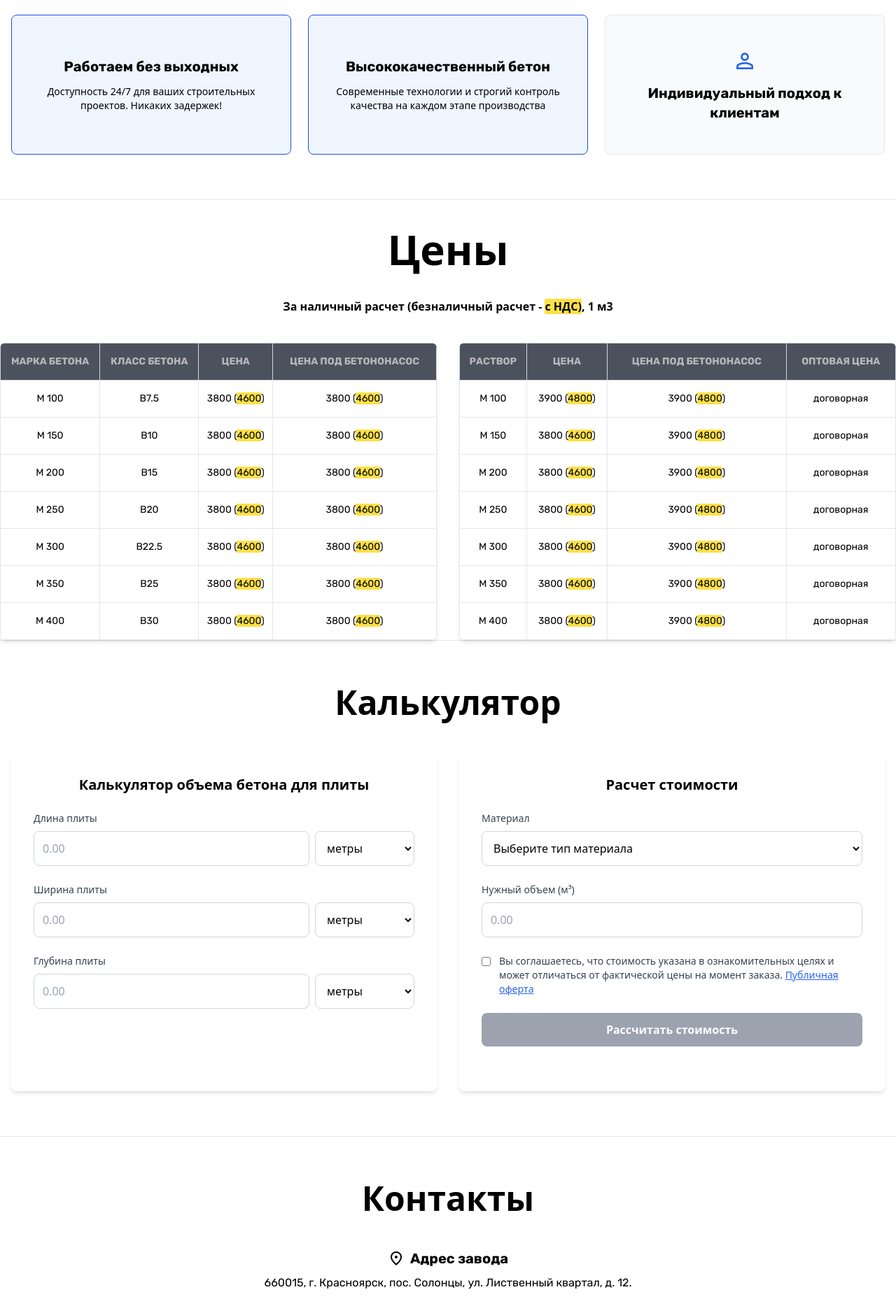
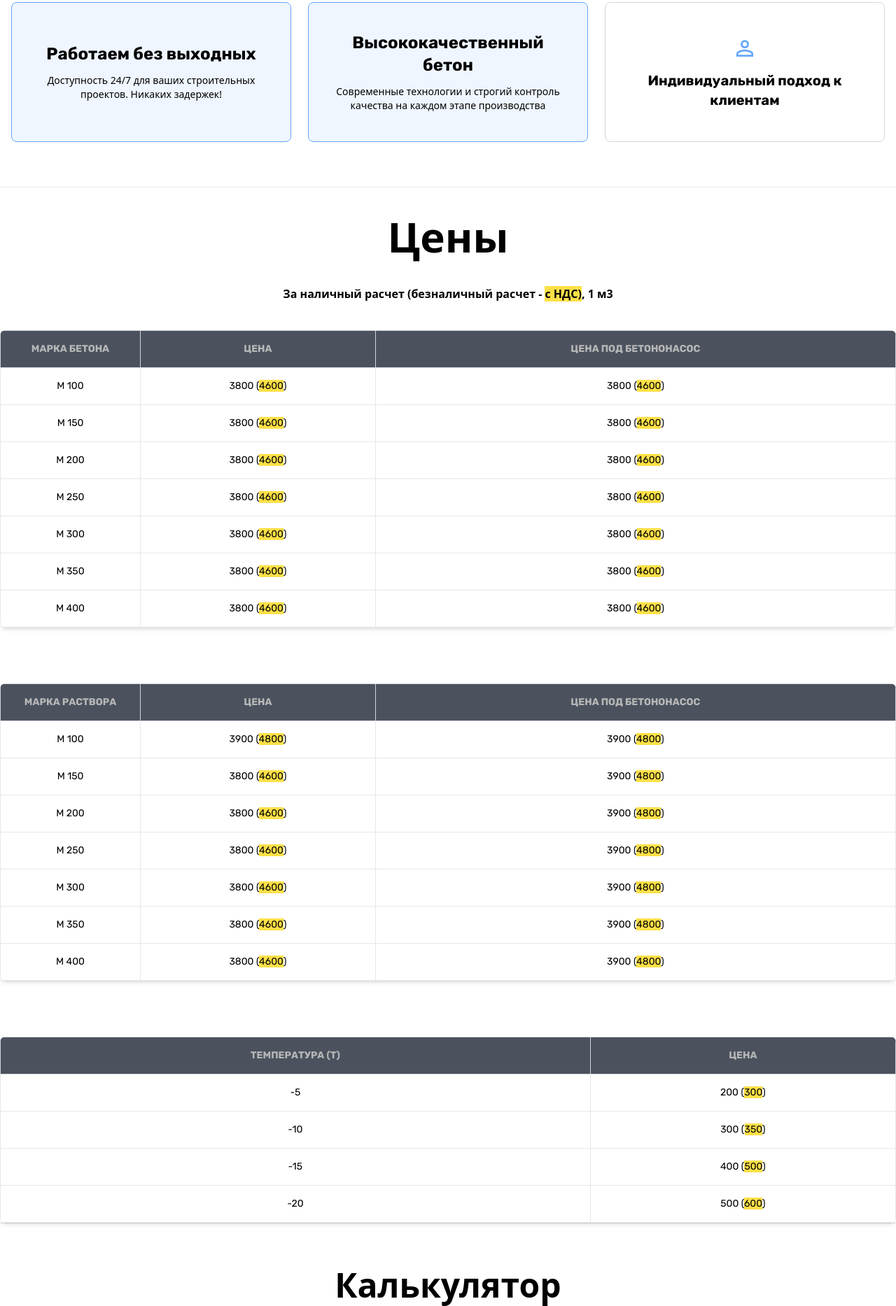
Before and after one commit to HohlovBogdan/beton, a plain HTML site: page index.html in a window 1280 px wide. Shown: the part 680-2547 px from the top of the page at 70% size. Drawn offline with nearby package versions, Linux system fonts and the light colour scheme.

Commit message:
updated html

```diff
--- a/css/style.css
+++ b/css/style.css
@@ -111,3 +111,6 @@
 a:hover {
   transition: all 0.5s ease-in-out;
 }
+.first-column-width{
+  width: 200px;
+}
--- a/index.html
+++ b/index.html
@@ -116,12 +116,13 @@
                 <div class="flex flex-col lg:flex-row items-center gap-8 lg:gap-12">
                     <!-- Текстовый блок -->
                     <div class="w-full lg:w-1/2">
-                        <h1 class="text-4xl md:text-5xl lg:text-6xl font-black text-black mb-8 leading-tight">
-                            Бетонный завод <p class="mt-5 lg:text-end">"Элкон-Бетон"</p>
+                        <h1
+                            class="text-4xl md:text-6xl lg:text-6xl font-black text-black mb-8 leading-tight sm:text-center text-gray-600">
+                            Бетонный завод <p class="mt-5 lg:text-end text-blue-400">"Элкон-Бетон"</p>
                         </h1>
 
                         <div class="bg-blue-50 p-1 md:p-8 rounded-lg font-rubik ">
-                            <p class="text-xl">
+                            <p class="sm:text-xl lg:text-base">
                                 Предприятие, которое снабжает строительные площадки Красноярска бетоном с <b>2012</b>
                                 года.
                                 Бетон с доставкой для фундамента, для стяжки пола, для перекрытия и изготовления любых
@@ -133,7 +134,7 @@
                     <!-- Изображение -->
                     <div class="w-full lg:w-1/2 flex justify-center">
                         <img src="img/image 2.png" alt="Concrete plant equipment"
-                            class="w-full h-auto object-cover rounded-lg">
+                            class="w-full h-auto object-cover rounded-lg sm:hidden lg:flex">
                     </div>
                 </div>
             </div>
@@ -153,16 +154,16 @@
                 <div class="flip-card">
                     <div class="flip-card-inner">
                         <!-- Передняя сторона -->
-                        <div class="flip-card-front bg-gray-50 p-6 rounded-lg border border-gray-200">
+                        <div class="flip-card-front bg-white p-6 rounded-lg border border-gray-300">
                             <div class="text-center">
-                                <span class="material-symbols-outlined text-4xl text-blue-600 mb-3">timelapse</span>
+                                <span class="material-symbols-outlined text-4xl text-blue-400 mb-3">timelapse</span>
                                 <h3 class="text-xl font-rubik font-bold text-black">Работаем без выходных</h3>
                             </div>
                         </div>
                         <!-- Задняя сторона -->
-                        <div class="flip-card-back bg-blue-50 text-dark p-6 rounded-lg border border-blue-700">
+                        <div class="flip-card-back bg-blue-50 text-dark p-6 rounded-lg border border-blue-400">
                             <div class="text-center text-black">
-                                <h3 class="text-xl font-rubik font-bold mb-3">Работаем без выходных</h3>
+                                <h3 class="text-2xl font-rubik font-bold mb-3">Работаем без выходных</h3>
                                 <p class="text-sm">Доступность 24/7 для ваших строительных проектов. Никаких задержек!
                                 </p>
                             </div>
@@ -174,17 +175,17 @@
                 <div class="flip-card">
                     <div class="flip-card-inner">
                         <!-- Передняя сторона -->
-                        <div class="flip-card-front bg-gray-50 p-6 rounded-lg border border-gray-200">
+                        <div class="flip-card-front bg-white p-6 rounded-lg border border-gray-300">
                             <div class="text-center">
-                                <span class="material-symbols-outlined text-4xl text-blue-600 mb-3">recommend</span>
+                                <span class="material-symbols-outlined text-4xl text-blue-400 mb-3">recommend</span>
                                 <h3 class="text-xl font-rubik font-bold text-black">Производим высококачественный бетон
                                 </h3>
                             </div>
                         </div>
                         <!-- Задняя сторона -->
-                        <div class="flip-card-back  bg-blue-50 p-6 rounded-lg border border-blue-700">
+                        <div class="flip-card-back  bg-blue-50 p-6 rounded-lg border border-blue-400">
                             <div class="text-center text-black">
-                                <h3 class="text-xl font-rubik font-bold mb-3">Высококачественный бетон</h3>
+                                <h3 class="text-2xl font-rubik font-bold mb-3">Высококачественный бетон</h3>
                                 <p class="text-sm">Современные технологии и строгий контроль качества на каждом этапе
                                     производства</p>
                             </div>
@@ -196,17 +197,17 @@
                 <div class="flip-card md:col-span-2 lg:col-span-1">
                     <div class="flip-card-inner">
                         <!-- Передняя сторона -->
-                        <div class="flip-card-front bg-gray-50 p-6 rounded-lg border border-gray-200">
+                        <div class="flip-card-front bg-white p-6 rounded-lg border border-gray-300">
                             <div class="text-center">
-                                <span class="material-symbols-outlined text-4xl text-blue-600 mb-3">person</span>
+                                <span class="material-symbols-outlined text-4xl text-blue-400 mb-3">person</span>
                                 <h3 class="text-xl font-rubik font-bold text-black">Индивидуальный подход к клиентам
                                 </h3>
                             </div>
                         </div>
                         <!-- Задняя сторона -->
-                        <div class="flip-card-back  bg-blue-50 p-6 rounded-lg border border-blue-700">
+                        <div class="flip-card-back  bg-blue-50 p-6 rounded-lg border border-blue-400">
                             <div class="text-center text-black">
-                                <h3 class="text-xl font-rubik font-bold mb-3">Индивидуальный подход</h3>
+                                <h3 class="text-2xl font-rubik font-bold mb-3">Индивидуальный подход</h3>
                                 <p class="text-sm">Персональные решения для каждого проекта и гибкие условия
                                     сотрудничества
                                 </p>
@@ -228,76 +229,54 @@
                 НДС)</span>, 1 м3
         </p>
         <!-- Таблица цен -->
-        <div class="max-w-7xl mx-auto grid grid-cols-1 lg:grid-cols-2 gap-8 pt-10">
+        <div class="max-w-7xl mx-auto grid grid-cols-1 lg:grid-cols-1 gap-20 pt-10">
             <!-- Таблица Бетон -->
             <div class="relative overflow-hidden shadow-md rounded-lg md:text-sm">
                 <table class="w-full text-left table-auto">
                     <thead class="uppercase bg-[#4b525e] text-[#b7b7b7]">
                         <tr
                             class="[&>td]:py-4 [&>td]:border [&>td]:border-gray-300 [&>td]:text-center [&>td]:font-rubik [&>td]:font-bold">
-                            <td>МАРКА БЕТОНА</td>
-                            <td>КЛАСС БЕТОНА</td>
+                            <td class="first-column-width">МАРКА БЕТОНА</td>
                             <td>ЦЕНА</td>
                             <td>ЦЕНА ПОД БЕТОНОНАСОС</td>
-
                         </tr>
                     </thead>
                     <tbody
                         class="bg-white [&>tr>td]:py-4 [&>tr>td]:border border-gray-300 text-center [&>tr>td]:font-rubik text-black">
                         <tr>
                             <td>М 100</td>
-                            <td>В7.5</td>
                             <td>3800 (<span class="bg-yellow-300">4600</span>)</td>
                             <td>3800 (<span class="bg-yellow-300">4600</span>)</td>
-
                         </tr>
                         <tr>
                             <td>М 150</td>
-                            <td>В10</td>
                             <td>3800 (<span class="bg-yellow-300">4600</span>)</td>
-
                             <td>3800 (<span class="bg-yellow-300">4600</span>)</td>
-
                         </tr>
                         <tr>
                             <td>М 200</td>
-                            <td>В15</td>
                             <td>3800 (<span class="bg-yellow-300">4600</span>)</td>
-
                             <td>3800 (<span class="bg-yellow-300">4600</span>)</td>
-
                         </tr>
                         <tr>
                             <td>М 250</td>
-                            <td>В20</td>
                             <td>3800 (<span class="bg-yellow-300">4600</span>)</td>
-
                             <td>3800 (<span class="bg-yellow-300">4600</span>)</td>
-
                         </tr>
                         <tr>
                             <td>М 300</td>
-                            <td>В22.5</td>
                             <td>3800 (<span class="bg-yellow-300">4600</span>)</td>
-
                             <td>3800 (<span class="bg-yellow-300">4600</span>)</td>
-
                         </tr>
                         <tr>
                             <td>М 350</td>
-                            <td>В25</td>
                             <td>3800 (<span class="bg-yellow-300">4600</span>)</td>
-
                             <td>3800 (<span class="bg-yellow-300">4600</span>)</td>
-
                         </tr>
                         <tr>
                             <td>М 400</td>
-                            <td>В30</td>
                             <td>3800 (<span class="bg-yellow-300">4600</span>)</td>
-
                             <td>3800 (<span class="bg-yellow-300">4600</span>)</td>
-
                         </tr>
                     </tbody>
                 </table>
@@ -309,10 +288,9 @@
                     <thead class="uppercase bg-[#4b525e] text-[#b7b7b7]">
                         <tr
                             class="[&>td]:py-4 [&>td]:border [&>td]:border-gray-300 [&>td]:text-center [&>td]:font-rubik [&>td]:font-bold">
-                            <td>РАСТВОР</td>
+                            <td class="first-column-width">МАРКА РАСТВОРА</td>
                             <td>ЦЕНА</td>
                             <td>ЦЕНА ПОД БЕТОНОНАСОС</td>
-                            <td>ОПТОВАЯ ЦЕНА</td>
                         </tr>
                     </thead>
                     <tbody
@@ -321,48 +299,76 @@
                             <td>М 100</td>
                             <td>3900 (<span class="bg-yellow-300">4800</span>)</td>
                             <td>3900 (<span class="bg-yellow-300">4800</span>)</td>
-
-                            <td>договорная</td>
                         </tr>
                         <tr>
                             <td>М 150</td>
                             <td>3800 (<span class="bg-yellow-300">4600</span>)</td>
                             <td>3900 (<span class="bg-yellow-300">4800</span>)</td>
-                            <td>договорная</td>
                         </tr>
                         <tr>
                             <td>М 200</td>
                             <td>3800 (<span class="bg-yellow-300">4600</span>)</td>
-
                             <td>3900 (<span class="bg-yellow-300">4800</span>)</td>
-                            <td>договорная</td>
                         </tr>
                         <tr>
                             <td>М 250</td>
                             <td>3800 (<span class="bg-yellow-300">4600</span>)</td>
                             <td>3900 (<span class="bg-yellow-300">4800</span>)</td>
-                            <td>договорная</td>
                         </tr>
                         <tr>
                             <td>М 300</td>
                             <td>3800 (<span class="bg-yellow-300">4600</span>)</td>
                             <td>3900 (<span class="bg-yellow-300">4800</span>)</td>
-                            <td>договорная</td>
                         </tr>
                         <tr>
                             <td>М 350</td>
                             <td>3800 (<span class="bg-yellow-300">4600</span>)</td>
                             <td>3900 (<span class="bg-yellow-300">4800</span>)</td>
-                            <td>договорная</td>
                         </tr>
                         <tr>
                             <td>М 400</td>
                             <td>3800 (<span class="bg-yellow-300">4600</span>)</td>
                             <td>3900 (<span class="bg-yellow-300">4800</span>)</td>
-                            <td>договорная</td>
                         </tr>
                     </tbody>
+                </table>
+            </div>
 
+            <!-- Противоморозная добавка -->
+            <div class="relative overflow-hidden shadow-md rounded-lg md:text-sm">
+
+                <table class="w-full">
+                    <thead class="uppercase bg-[#4b525e] text-[#b7b7b7]">
+                        <tr
+                            class="[&>td]:py-4 [&>td]:border [&>td]:border-gray-300 [&>td]:text-center [&>td]:font-rubik [&>td]:font-bold">
+                            <td>Температура (t)</td>
+                            <td>ЦЕНА</td>
+
+                        </tr>
+                    </thead>
+                    <tbody
+                        class="bg-white [&>tr>td]:py-4 [&>tr>td]:border border-gray-300 text-center [&>tr>td]:font-rubik text-black">
+                        <tr>
+                            <td>-5</td>
+                            <td>200 (<span class="bg-yellow-300">300</span>)</td>
+
+                        </tr>
+                        <tr>
+                            <td>-10</td>
+                            <td>300 (<span class="bg-yellow-300">350</span>)</td>
+
+                        </tr>
+                        <tr>
+                            <td>-15</td>
+                            <td>400 (<span class="bg-yellow-300">500</span>)</td>
+
+                        </tr>
+                        <tr>
+                            <td>-20</td>
+                            <td>500 (<span class="bg-yellow-300">600</span>)</td>
+
+                        </tr>
+                    </tbody>
                 </table>
             </div>
         </div>
```
